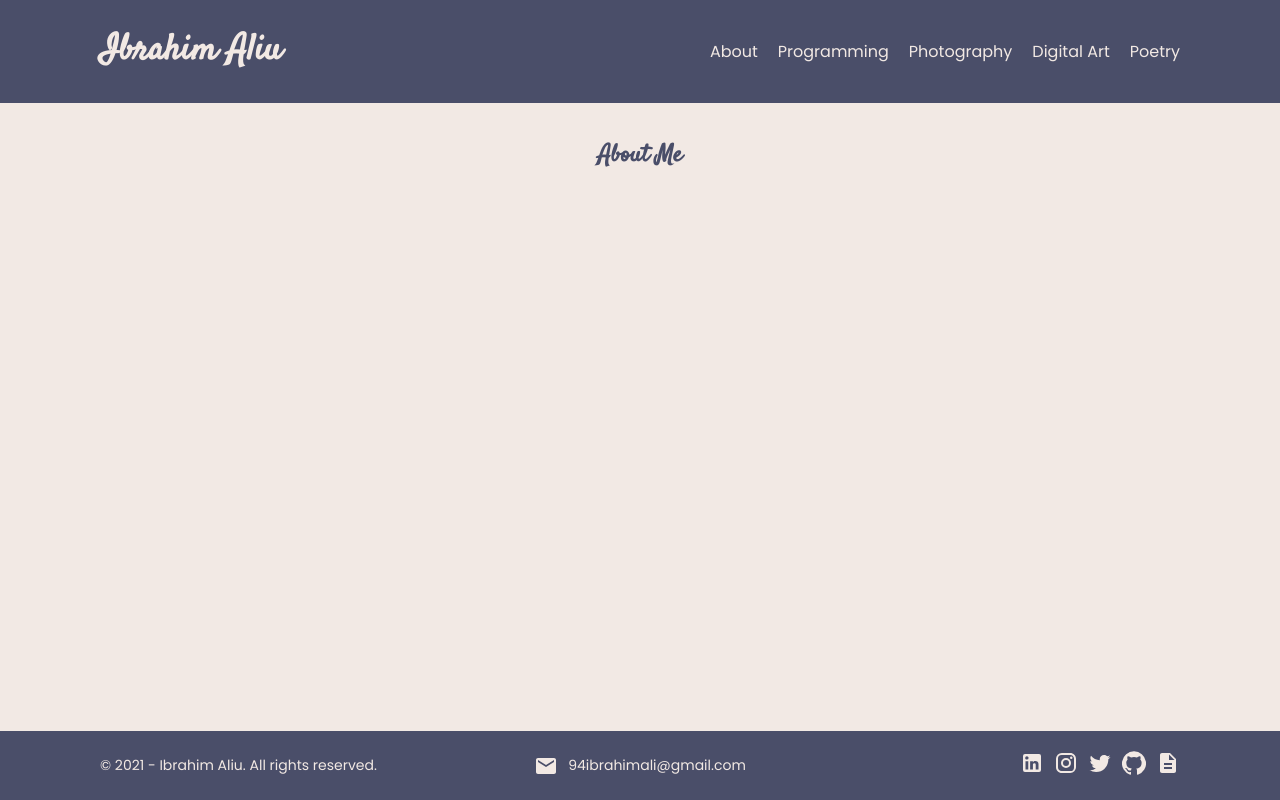
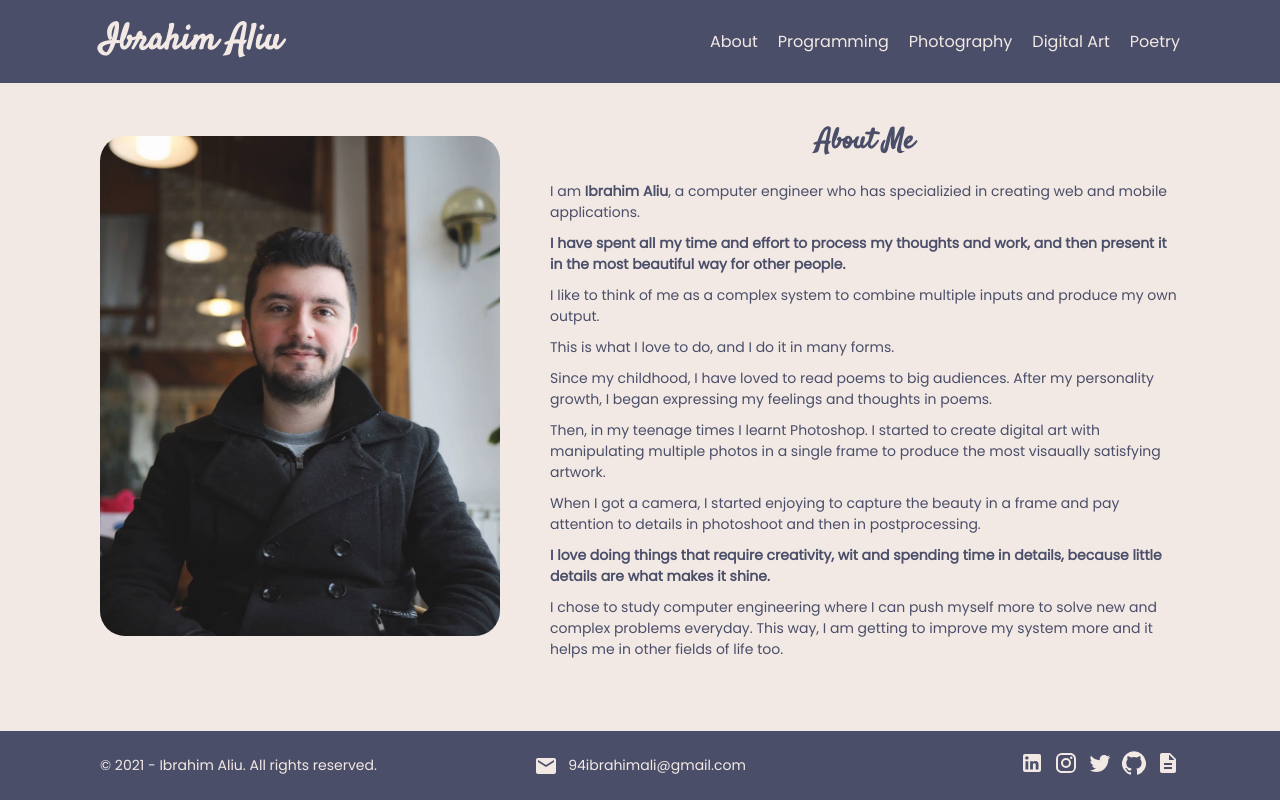
Before and after one commit to ibrahim94ali/porfolio, a Next.js app: page /about in a window 1280 px wide. Built offline with nearby package versions, Linux system fonts and the light colour scheme.

Commit message:
implemented about me page

```diff
--- a/pages/about.js
+++ b/pages/about.js
@@ -9,7 +9,53 @@ function About() {
         <title>About Ibrahim Aliu</title>
       </Head>
       <div className={styles.container}>
-        <h1>About Me</h1>
+        <div className={styles.profilePhoto}></div>
+        <div className={styles.textContainer}>
+          <h1>About Me</h1>
+          <p>
+            I am <b>Ibrahim Aliu</b>, a computer engineer who has specializied
+            in creating web and mobile applications.
+          </p>
+          <p>
+            <b>
+              I have spent all my time and effort to process my thoughts and
+              work, and then present it in the most beautiful way for other
+              people.
+            </b>
+          </p>
+          <p>
+            I like to think of me as a complex system to combine multiple inputs
+            and produce my own output.
+          </p>
+          <p>This is what I love to do, and I do it in many forms.</p>
+          <p>
+            Since my childhood, I have loved to read poems to big audiences.
+            After my personality growth, I began expressing my feelings and
+            thoughts in poems.
+          </p>
+          <p>
+            Then, in my teenage times I learnt Photoshop. I started to create
+            digital art with manipulating multiple photos in a single frame to
+            produce the most visaually satisfying artwork.
+          </p>
+          <p>
+            When I got a camera, I started enjoying to capture the beauty in a
+            frame and pay attention to details in photoshoot and then in
+            postprocessing.
+          </p>
+          <p>
+            <b>
+              I love doing things that require creativity, wit and spending time
+              in details, because little details are what makes it shine.
+            </b>
+          </p>
+          <p>
+            I chose to study computer engineering where I can push myself more
+            to solve new and complex problems everyday. This way, I am getting
+            to improve my system more and it helps me in other fields of life
+            too.
+          </p>
+        </div>
       </div>
     </div>
   );
--- a/styles/About.module.scss
+++ b/styles/About.module.scss
@@ -3,10 +3,47 @@
   display: flex;
   justify-content: center;
   align-items: center;
+  position: relative;
+
+  @media screen and (max-width: 768px) {
+    flex-direction: column;
+  }
 
   h1 {
     color: $color-primary;
-    font-size: 2.4rem;
+    font-size: 2.8rem;
     font-family: Satisfy;
+    text-align: center;
+  }
+
+  .profilePhoto {
+    display: flex;
+    background-image: url("../public/profile.jpg");
+    background-size: cover;
+    background-position: center;
+    border-radius: 2.5rem;
+    opacity: 0.9;
+    height: 50rem;
+    width: 0.8 * 50rem;
+    margin-right: 5rem;
+    @media screen and (max-width: 768px) {
+      margin: 0;
+    }
+  }
+
+  .textContainer {
+    display: flex;
+    flex: 1;
+    flex-direction: column;
+    justify-content: center;
+    max-width: 100rem;
+  }
+
+  p {
+    font-family: Poppins;
+    font-size: 1.4rem;
+    color: $color-primary;
+    margin: 0;
+    margin-bottom: 1rem;
   }
 }
--- a/styles/Header.module.scss
+++ b/styles/Header.module.scss
@@ -7,7 +7,7 @@
   display: flex;
   justify-content: space-between;
   align-items: center;
-  padding: 2.5rem 10rem;
+  padding: 1.5rem 10rem;
 
   @media screen and (max-width: 768px) {
     padding: 1rem;
```
